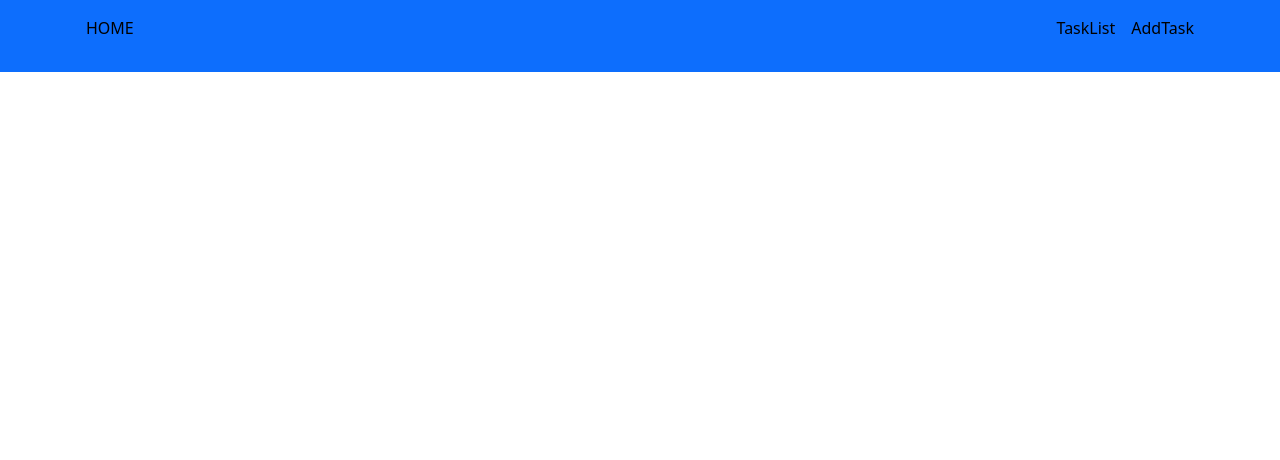
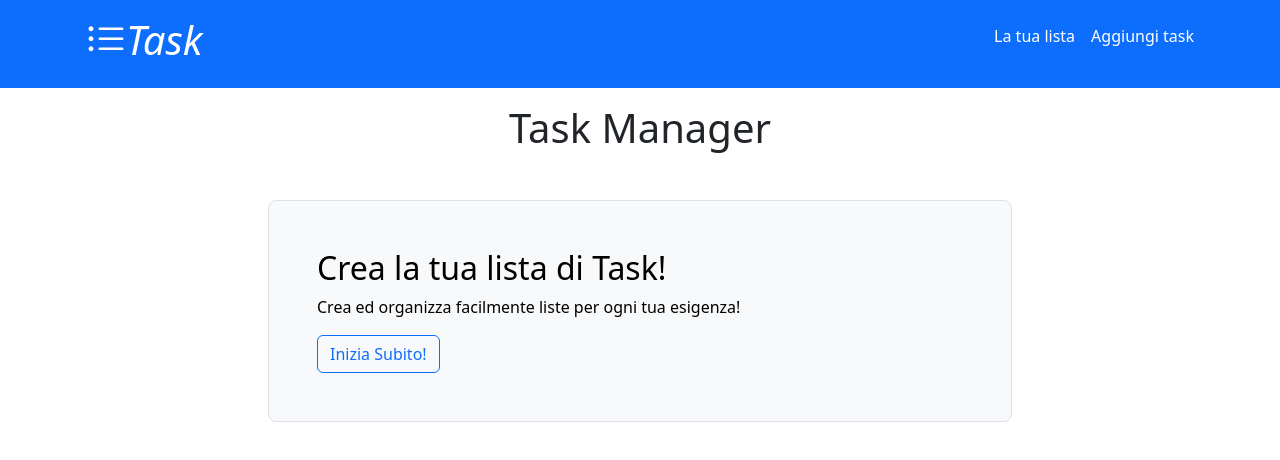
Before and after one commit to NavodContrath/ex-react-task-manager, a React (Vite) app in the folder react-task-manager-front/: page / in a window 1280 px wide. Shown: the top 460 px of the page. Built offline with nearby package versions, Linux system fonts and the light colour scheme; no server answers.

Commit message:
edit: refactor styling in all pages

```diff
--- a/react-task-manager-front/package.json
+++ b/react-task-manager-front/package.json
@@ -11,6 +11,7 @@
   },
   "dependencies": {
     "bootstrap": "^5.3.7",
+    "bootstrap-icons": "^1.13.1",
     "react": "^19.1.0",
     "react-dom": "^19.1.0",
     "react-router-dom": "^7.6.3"
--- a/react-task-manager-front/src/App.jsx
+++ b/react-task-manager-front/src/App.jsx
@@ -4,6 +4,7 @@ import DefaultLayout from './layout/DefaultLayout'
 import TaskList from './pages/TaskList'
 import AddTask from './pages/AddTask'
 import TaskDetails from './pages/TaskDetails'
+import Home from './pages/Home'
 
 function App() {
 
@@ -12,7 +13,8 @@ function App() {
       <GlobalProvider>
         <BrowserRouter>
           <Routes>
-            <Route path='/' element={<DefaultLayout />}>
+            <Route element={<DefaultLayout />}>
+              <Route path='/' element={<Home />} />
               <Route path='/task-list' element={<TaskList />} />
               <Route path='/add-task' element={<AddTask />} />
               <Route path='/task/:id' element={<TaskDetails />} />
--- a/react-task-manager-front/src/components/Header.jsx
+++ b/react-task-manager-front/src/components/Header.jsx
@@ -4,11 +4,11 @@ export default function Header() {
         <>
 
             <div className="nav-bar bg-primary">
-                <div className="container d-flex justify-content-between p-3">
-                    <NavLink className="home-logo text-black text-decoration-none" to={'/'}>HOME</NavLink>
+                <div className="container d-flex justify-content-between align-items-center p-3">
+                    <NavLink className="home-logo text-white text-decoration-none h1" to={'/'}><i className="bi bi-list-ul">Task</i></NavLink>
                     <ul className="d-flex list-unstyled gap-3">
-                        <li ><NavLink className="text-black text-decoration-none" to={'/task-list'}>TaskList</NavLink></li>
-                        <li><NavLink className="text-black text-decoration-none" to={'/add-task'}>AddTask</NavLink></li>
+                        <li ><NavLink className="text-white text-decoration-none h6" to={'/task-list'}>La tua lista</NavLink></li>
+                        <li><NavLink className="text-white text-decoration-none h6" to={'/add-task'}>Aggiungi task</NavLink></li>
                     </ul>
                 </div>
 
--- a/react-task-manager-front/src/components/TaskRow.jsx
+++ b/react-task-manager-front/src/components/TaskRow.jsx
@@ -7,6 +7,8 @@ function TaskRow({ tasks }) {
             {
                 tasks.map(task => {
                     let status = ""
+                    const date = new Date(task.createdAt).toLocaleDateString("it-IT")
+                    const hour = new Date(task.createdAt).toLocaleTimeString("it-IT")
                     if (task.status === "To do") status = "bg-danger text-white"
                     else if (task.status === "Doing") status = "bg-warning"
                     else if (task.status === "Done") status = "bg-success text-white"
@@ -14,7 +16,7 @@ function TaskRow({ tasks }) {
                         <div className="costum-row d-flex" key={task.id}>
                             <Link className="col-4 border ps-2  text-decoration-none" to={`/task/${task.id}`}>{task.title}</Link>
                             <div className={`col-4 border ps-2 ${status}`}>{task.status}</div>
-                            <div className="col-4 border ps-2">{task.createdAt}</div>
+                            <div className="col-4 border ps-2">{`${date} ${hour}`}</div>
                         </div>
                     )
                 })
--- a/react-task-manager-front/src/index.css
+++ b/react-task-manager-front/src/index.css
@@ -1,4 +1,5 @@
 @import 'bootstrap';
+@import 'bootstrap-icons';
 
 body {
     margin: 0;
--- a/react-task-manager-front/src/pages/AddTask.jsx
+++ b/react-task-manager-front/src/pages/AddTask.jsx
@@ -56,7 +56,8 @@ export default function AddTask() {
 
     return (
         <div className="container mt-5">
-            <form className="row g-3" onSubmit={handleSubmit}>
+            <h1 className="text-center my-5">Aggiungi task</h1>
+            <form className="row g-3 border p-5 bg-light rounded-3" onSubmit={handleSubmit}>
                 <div className="col-6">
                     <label className="form-label">Nome Task</label>
                     <input
--- /dev/null
+++ b/react-task-manager-front/src/pages/Home.jsx
@@ -0,0 +1,32 @@
+import { Link } from "react-router-dom";
+
+export default function Home() {
+    return (
+        <>
+            <div className="container ">
+                <h1 className="text-center mt-3">Task Manager</h1>
+
+                <div className="d-flex justify-content-center mt-5">
+                    <div className="col-8">
+                        <div
+                            className="h-100 p-5 text-black bg-light border rounded-3"
+                        >
+                            <h2>Crea la tua lista di Task!</h2>
+                            <p>
+                                Crea ed organizza facilmente  liste per ogni tua esigenza!
+                            </p>
+                            <Link
+                                className="btn btn-outline-primary"
+                                type="button"
+                                to={"/add-task"}
+                            >
+                                Inizia Subito!
+                            </Link>
+                        </div>
+                    </div>
+                </div>
+
+            </div>
+        </>
+    )
+}
--- a/react-task-manager-front/src/pages/TaskDetails.jsx
+++ b/react-task-manager-front/src/pages/TaskDetails.jsx
@@ -62,7 +62,7 @@ export default function TaskDetails() {
                 <p><strong>Stato:</strong> {task.status}</p>
                 <p><strong>Data di creazione:</strong> {task.createdAt}</p>
                 <button
-                    className="btn btn-danger mt-2"
+                    className="btn btn-danger mt-2 me-2"
                     onClick={() => { setShow(true) }}
                 >
                     Elimina Task
--- a/react-task-manager-front/src/pages/TaskList.jsx
+++ b/react-task-manager-front/src/pages/TaskList.jsx
@@ -56,6 +56,7 @@ export default function TaskList() {
 
     return (
         <div className="container">
+            <h1 className="text-center my-4">La tua lista</h1>
             <input
                 type="text"
                 className="form-control my-3"
```
Also changed, not shown: 1 other file (tests, documents, lock files or other folders).
